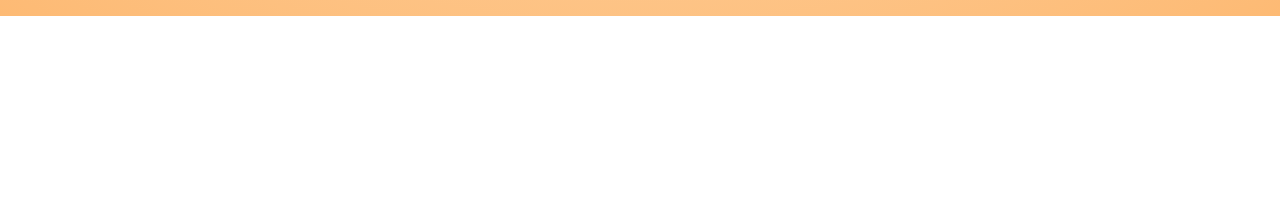
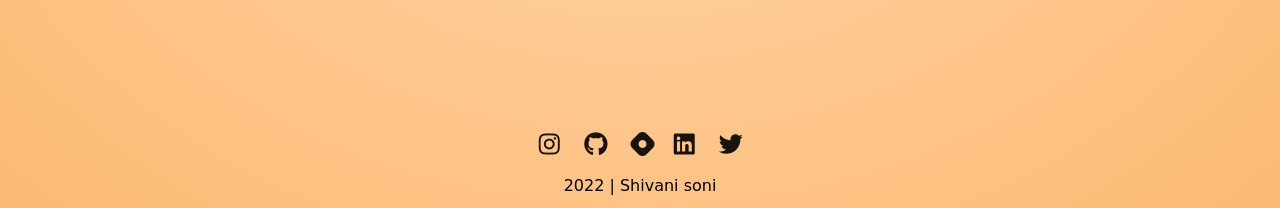
Before and after one commit to shivaniss24/Mark-07-Sindarin-translater-app, a plain HTML site: page index.html in a window 1280 px wide. Shown: the part 786-994 px from the top of the page. Before the commit the page ends 802 px from the top, so only its background shows below. Drawn offline with Linux system fonts and the light colour scheme.

Commit message:
update footer

```diff
--- a/index.html
+++ b/index.html
@@ -6,6 +6,9 @@
     <meta name="viewport" content="width=device-width, initial-scale=1.0">
     <title>Sindarin Translation</title>
     <link href="style.css" rel="stylesheet">
+    <link rel="stylesheet" href="https://cdnjs.cloudflare.com/ajax/libs/font-awesome/6.2.0/css/all.min.css"
+    integrity="sha512-xh6O/CkQoPOWDdYTDqeRdPCVd1SpvCA9XXcUnZS2FmJNp1coAFzvtCN9BmamE+4aHK8yyUHUSCcJHgXloTyT2A=="
+    crossorigin="anonymous" referrerpolicy="no-referrer" />
 </head>
 <body>
     <marquee class="scroll">This app can convert english language to sindarin language! </marquee>
@@ -26,7 +29,19 @@
         <p>Convert from English to Sindarin. Sindarin is one of the many languages spoken by immortal Elves. J.R.R. Tolkien created this fictional Elvish
              language</p>
     </div>
-
+    <!-- footer -->
+    <footer>
+    <section class="footer">
+        <div class="social">
+            <a href="https://www.instagram.com/shivanisonii__/"><i class="fab fa-instagram"></i></a>
+            <a href="https://github.com/shivaniss24"><i class="fab fa-github"></i></a>
+            <a href="https://hashnode.com/@Shivanisoni24"><i class="fab fa-hashnode"></i>
+                <a href="https://www.linkedin.com/in/shivani-soni-93720b150/"><i class="fab fa-linkedin"></i></a>
+                <a href="https://twitter.com/Shivanisoni24"><i class="fab fa-twitter"></i></a>
+        </div>
+        <div class="copyright">2022 | Shivani soni</div>
+    </section>
+</footer>
     <script src="app.js" type="text/javascript"></script>
 
 </body>
--- a/style.css
+++ b/style.css
@@ -89,3 +89,37 @@ button:hover
 {
     background-color: aqua;
 }
+.footer
+{
+  margin-top: 7rem;
+  justify-content: center;
+}
+.copyright
+{
+    text-align: center;
+    font-family: var(--font-two);
+}
+.footer .social
+{
+    text-align: center;
+    padding-bottom: 10px;
+}
+.footer .social a{
+    font-size: 24px;
+    color: inherit;
+    margin-bottom: 0.5rem;
+    width: 40px;
+    height: 40px;
+    line-height: 38px;
+    display: inline-block;
+    border-radius: 50%;
+    margin: 0.8px;
+    opacity: 0.90;
+}
+.footer .social a:hover{
+    background-color: white;
+    border: 1px solid black;
+}
+.btn-translate:hover{
+    background-color: black;
+}
```
